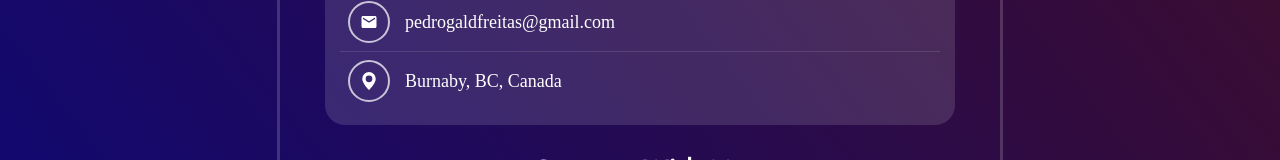
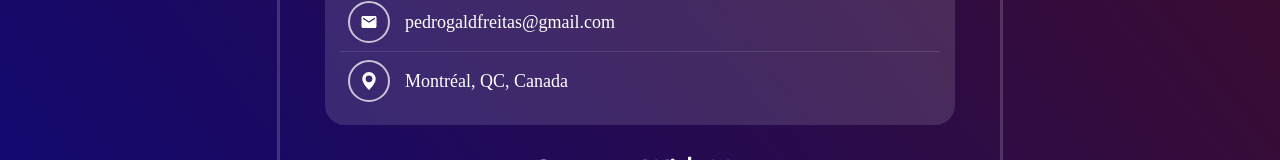
Before and after one commit to pedrogaldfreitas/personal-site, a React (Create React App) app: page / in a window 1280 px wide. Shown: the part 4601-4761 px from the top of the page. Built offline with nearby package versions, Linux system fonts and the light colour scheme.

Commit message:
Updated address

```diff
--- a/src/Components/ContactCard.js
+++ b/src/Components/ContactCard.js
@@ -7,7 +7,7 @@ export default function ContactCard() {
 
     const phoneNum = "+1 (604)-763-8766";
     const email = "pedrogaldfreitas@gmail.com";
-    const location = "Burnaby, BC, Canada";
+    const location = "Montréal, QC, Canada";
 
     return (
         <div className="contact-card">
```
